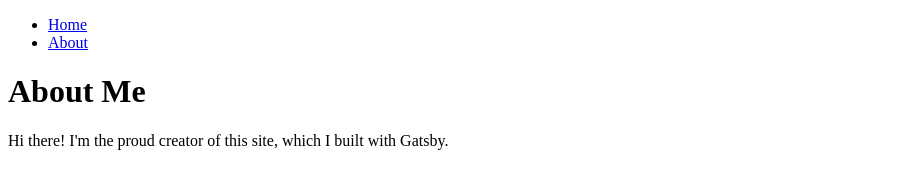
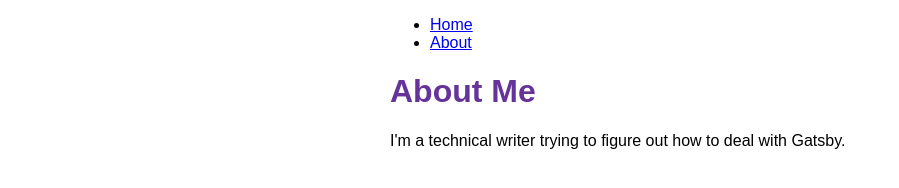
Before and after one commit to coffee-at-midnight/my-gatsby-blog, a Gatsby site: page /about in a window 1280 px wide. Shown: the whole page, without its empty margins (0-899 px from the left). Built offline with nearby package versions, Linux system fonts and the light colour scheme; Gatsby itself is replaced by a stand-in of ours.

Commit message:
Added CSS modules

```diff
--- a/src/components/layout.js
+++ b/src/components/layout.js
@@ -1,17 +1,24 @@
 import * as React from 'react'
 import { Link } from 'gatsby'
+import {
+    container,
+    heading,
+    navLinks,
+    navLinkItem,
+    navLinkText
+  } from './layout.module.css'
 
 const Layout = ({ pageTitle, children }) => {
   return (
-    <div>
+    <div className={container}>
       <nav>
-        <ul>
-          <li><Link to="/">Home</Link></li>
-          <li><Link to="/about">About</Link></li>
+        <ul className={navLinks}>
+          <li className={navLinkItem}><Link to="/" className={navLinkText}>Home</Link></li>
+          <li className={navLinkItem}><Link to="/about" className={navLinkText}>About</Link></li>
         </ul>
       </nav>
       <main>
-        <h1>{pageTitle}</h1>
+        <h1 className={heading}>{pageTitle}</h1>
         {children}
       </main>
     </div>
--- /dev/null
+++ b/src/components/layout.module.css
@@ -0,0 +1,20 @@
+.container {
+    margin: auto;
+    max-width: 500px;
+    font-family: sans-serif;
+  }
+
+  .heading {
+    color: rebeccapurple;
+  }
+  .nav-links {
+    display: flex;
+    list-style: none;
+    padding-left: 0;
+  }
+  .nav-link-item {
+    padding-right: 2rem;
+  }
+  .nav-link-text {
+    color: black;
+  }
--- a/src/pages/about.js
+++ b/src/pages/about.js
@@ -4,7 +4,7 @@ import Layout from '../components/layout'
 const AboutPage = () => {
   return (
     <Layout pageTitle="About Me">
-      <p>Hi there! I'm the proud creator of this site, which I built with Gatsby.</p>
+      <p>I'm a technical writer trying to figure out how to deal with Gatsby.</p>
     </Layout>
   )
 }
--- a/src/pages/index.js
+++ b/src/pages/index.js
@@ -4,7 +4,7 @@ import Layout from '../components/layout'
 const IndexPage = () => {
   return (
       <Layout pageTitle="Home Page">
-      <p>I'm making this by following the Gatsby Tutorial.</p>
+      <p>This is not much, but it's better than nothing.</p>
       </Layout>
   )
 }
```
